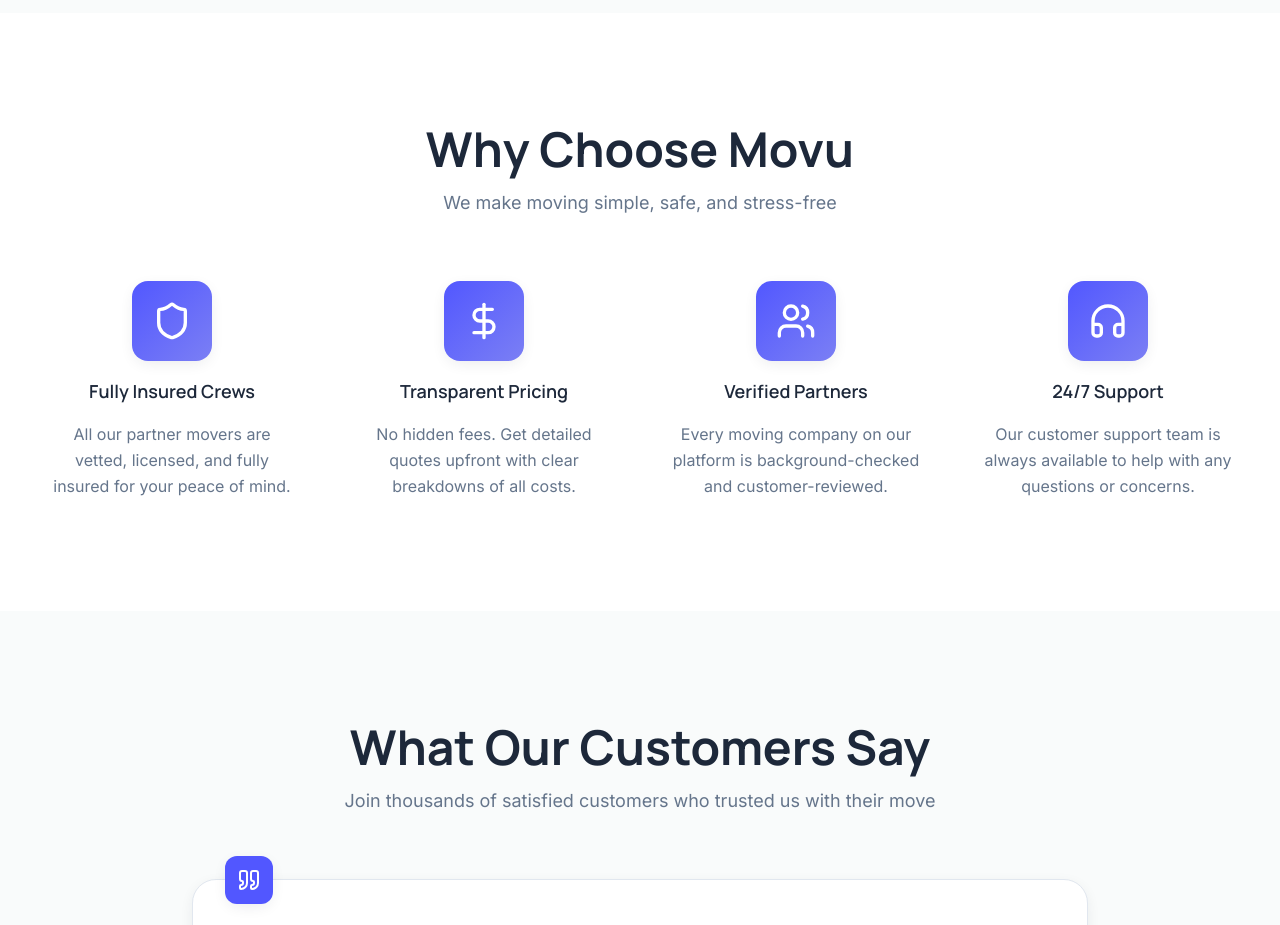
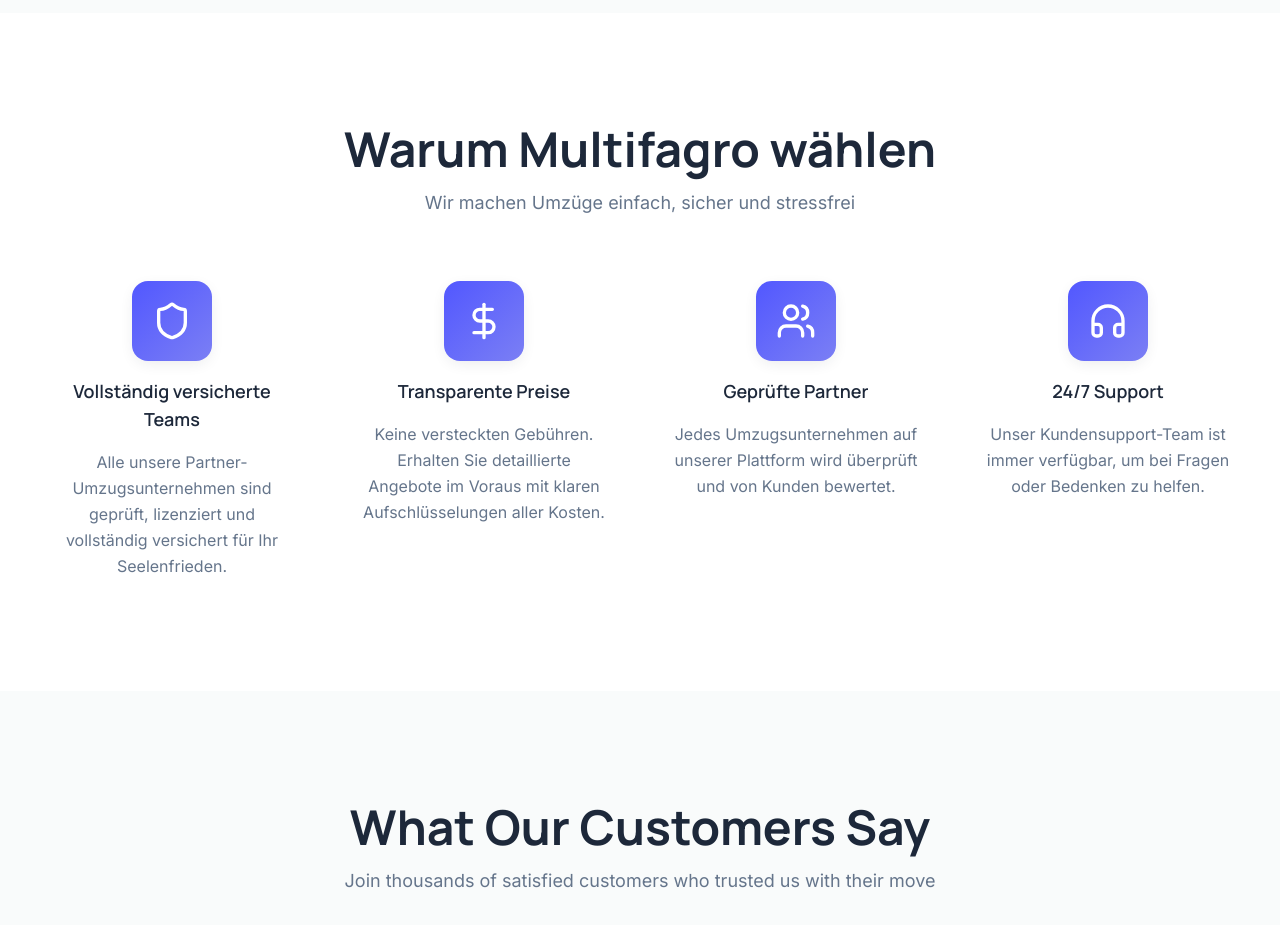
Before and after one commit to muhammed9295/multifagro-gmbh, a React (Vite) app: page / in a window 1280 px wide. Shown: the part 2840-3765 px from the top of the page. Built offline with nearby package versions, Linux system fonts and the light colour scheme; the HTML template or start-up script is replaced by a standard one.

Commit message:
Changed movu to multifagro in why choose us section

```diff
--- a/src/components/home/ValueProps.tsx
+++ b/src/components/home/ValueProps.tsx
@@ -1,26 +1,29 @@
 import { Shield, DollarSign, Users, Headphones } from "lucide-react";
+import { useTranslation } from "react-i18next";
 
 const ValueProps = () => {
+  const { t } = useTranslation();
+
   const props = [
     {
       icon: Shield,
-      title: "Fully Insured Crews",
-      description: "All our partner movers are vetted, licensed, and fully insured for your peace of mind.",
+      title: t("valueProps.items.insured.title"),
+      description: t("valueProps.items.insured.description"),
     },
     {
       icon: DollarSign,
-      title: "Transparent Pricing",
-      description: "No hidden fees. Get detailed quotes upfront with clear breakdowns of all costs.",
+      title: t("valueProps.items.pricing.title"),
+      description: t("valueProps.items.pricing.description"),
     },
     {
       icon: Users,
-      title: "Verified Partners",
-      description: "Every moving company on our platform is background-checked and customer-reviewed.",
+      title: t("valueProps.items.verified.title"),
+      description: t("valueProps.items.verified.description"),
     },
     {
       icon: Headphones,
-      title: "24/7 Support",
-      description: "Our customer support team is always available to help with any questions or concerns.",
+      title: t("valueProps.items.support.title"),
+      description: t("valueProps.items.support.description"),
     },
   ];
 
@@ -30,10 +33,10 @@
         {/* Section Header */}
         <div className="text-center space-y-4 mb-16">
           <h2 className="text-3xl sm:text-4xl lg:text-5xl font-heading font-bold text-foreground">
-            Why Choose Movu
+            {t("valueProps.title")}
           </h2>
           <p className="text-lg text-muted-foreground max-w-2xl mx-auto">
-            We make moving simple, safe, and stress-free
+            {t("valueProps.subtitle")}
           </p>
         </div>
 
--- a/src/locales/de/translation.json
+++ b/src/locales/de/translation.json
@@ -83,6 +83,28 @@
         "title": "Reinigung nach Umzug",
         "description": "Hinterlassen Sie Ihre alte Wohnung makellos mit unserem gründlichen Reinigungsservice.",
         "features": ["Tiefenreinigung", "Umweltfreundliche Produkte", "Auszugsfähig"]
+      }
+    }
+  },
+  "valueProps": {
+    "title": "Warum Multifagro wählen",
+    "subtitle": "Wir machen Umzüge einfach, sicher und stressfrei",
+    "items": {
+      "insured": {
+        "title": "Vollständig versicherte Teams",
+        "description": "Alle unsere Partner-Umzugsunternehmen sind geprüft, lizenziert und vollständig versichert für Ihr Seelenfrieden."
+      },
+      "pricing": {
+        "title": "Transparente Preise",
+        "description": "Keine versteckten Gebühren. Erhalten Sie detaillierte Angebote im Voraus mit klaren Aufschlüsselungen aller Kosten."
+      },
+      "verified": {
+        "title": "Geprüfte Partner",
+        "description": "Jedes Umzugsunternehmen auf unserer Plattform wird überprüft und von Kunden bewertet."
+      },
+      "support": {
+        "title": "24/7 Support",
+        "description": "Unser Kundensupport-Team ist immer verfügbar, um bei Fragen oder Bedenken zu helfen."
       }
     }
   },
--- a/src/locales/en/translation.json
+++ b/src/locales/en/translation.json
@@ -83,6 +83,28 @@
         "title": "Post-Move Cleaning",
         "description": "Leave your old place spotless with our thorough cleaning service.",
         "features": ["Deep cleaning", "Eco-friendly products", "Move-out ready"]
+      }
+    }
+  },
+  "valueProps": {
+    "title": "Why Choose Multifagro",
+    "subtitle": "We make moving simple, safe, and stress-free",
+    "items": {
+      "insured": {
+        "title": "Fully Insured Crews",
+        "description": "All our partner movers are vetted, licensed, and fully insured for your peace of mind."
+      },
+      "pricing": {
+        "title": "Transparent Pricing",
+        "description": "No hidden fees. Get detailed quotes upfront with clear breakdowns of all costs."
+      },
+      "verified": {
+        "title": "Verified Partners",
+        "description": "Every moving company on our platform is background-checked and customer-reviewed."
+      },
+      "support": {
+        "title": "24/7 Support",
+        "description": "Our customer support team is always available to help with any questions or concerns."
       }
     }
   },
--- a/src/locales/fr/translation.json
+++ b/src/locales/fr/translation.json
@@ -83,6 +83,28 @@
         "title": "Nettoyage après déménagement",
         "description": "Laissez votre ancien lieu impeccable avec notre service de nettoyage approfondi.",
         "features": ["Nettoyage approfondi", "Produits écologiques", "Prêt pour le départ"]
+      }
+    }
+  },
+  "valueProps": {
+    "title": "Pourquoi choisir Multifagro",
+    "subtitle": "Nous rendons le déménagement simple, sûr et sans stress",
+    "items": {
+      "insured": {
+        "title": "Équipes entièrement assurées",
+        "description": "Tous nos déménageurs partenaires sont vérifiés, autorisés et entièrement assurés pour votre tranquillité d'esprit."
+      },
+      "pricing": {
+        "title": "Tarification transparente",
+        "description": "Aucun frais caché. Obtenez des devis détaillés à l'avance avec des répartitions claires de tous les coûts."
+      },
+      "verified": {
+        "title": "Partenaires vérifiés",
+        "description": "Chaque entreprise de déménagement sur notre plateforme est vérifiée et évaluée par les clients."
+      },
+      "support": {
+        "title": "Support 24/7",
+        "description": "Notre équipe de support client est toujours disponible pour vous aider avec toutes vos questions ou préoccupations."
       }
     }
   },
--- a/src/locales/it/translation.json
+++ b/src/locales/it/translation.json
@@ -83,6 +83,28 @@
         "title": "Pulizia post-trasloco",
         "description": "Lascia il tuo vecchio posto immacolato con il nostro servizio di pulizia approfondita.",
         "features": ["Pulizia approfondita", "Prodotti ecologici", "Pronto per la partenza"]
+      }
+    }
+  },
+  "valueProps": {
+    "title": "Perché scegliere Multifagro",
+    "subtitle": "Rendiamo i traslochi semplici, sicuri e senza stress",
+    "items": {
+      "insured": {
+        "title": "Squadre completamente assicurate",
+        "description": "Tutti i nostri partner traslocatori sono verificati, autorizzati e completamente assicurati per la vostra tranquillità."
+      },
+      "pricing": {
+        "title": "Prezzi trasparenti",
+        "description": "Nessun costo nascosto. Ricevete preventivi dettagliati in anticipo con una chiara suddivisione di tutti i costi."
+      },
+      "verified": {
+        "title": "Partner verificati",
+        "description": "Ogni azienda di traslochi sulla nostra piattaforma è verificata e recensita dai clienti."
+      },
+      "support": {
+        "title": "Supporto 24/7",
+        "description": "Il nostro team di supporto clienti è sempre disponibile per aiutarvi con qualsiasi domanda o preoccupazione."
       }
     }
   },
--- a/src/pages/Quote.tsx
+++ b/src/pages/Quote.tsx
@@ -414,7 +414,7 @@
                   </Label>
                   <Input
                     id="name"
-                    placeholder="John Doe"
+                    placeholder={t("quotePage.step4.namePlaceholder")}
                     value={formData.name}
                     onChange={(e) => setFormData({ ...formData, name: e.target.value })}
                     className={errors.name ? "border-destructive" : ""}
```
Also changed, not shown: src/components/LanguageSwitcher.tsx (line endings or trailing spaces), src/components/PageTransition.tsx (line endings or trailing spaces).
